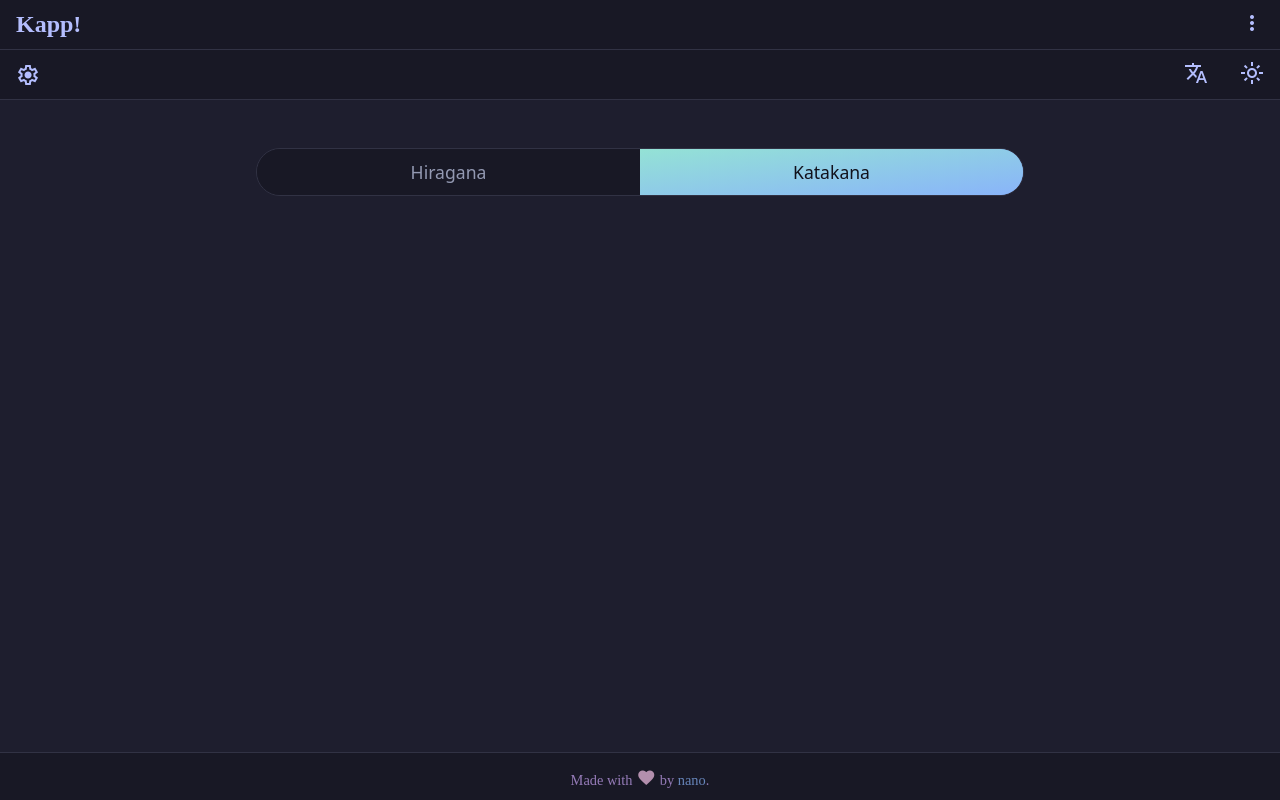
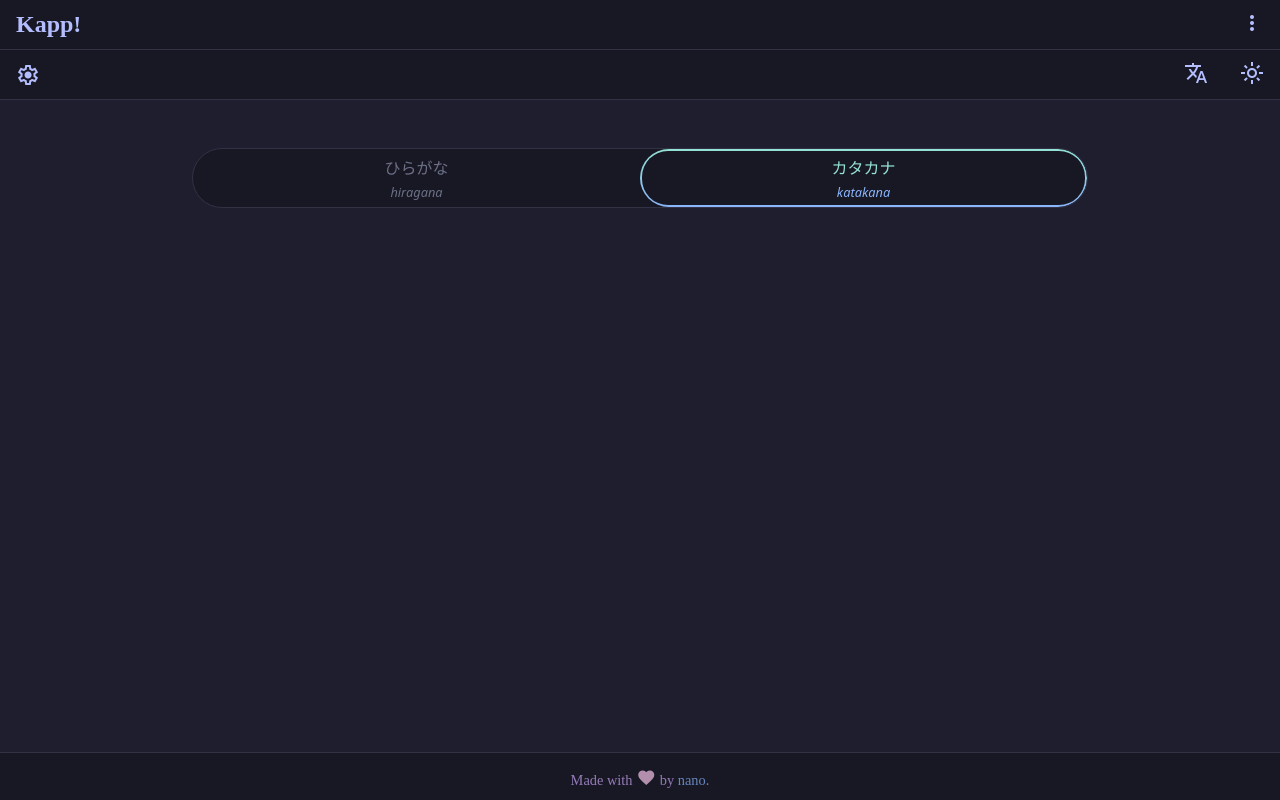
Before and after one commit to mec-nyan/kapp, a Preact app: page / in a window 1280 px wide. Built offline with nearby package versions, Linux system fonts and the light colour scheme; a web font is replaced by a local one.

Commit message:
Add styles and layout for mode selector.

```diff
--- a/src/features/home/components/modeSelector.scss
+++ b/src/features/home/components/modeSelector.scss
@@ -1,31 +1,80 @@
 .mode-selector {
-  height: 48px;
-  width: 60%;
+  height: 60px;
+  width: 70%;
   display: grid;
   grid-template-columns: 1fr 1fr;
   align-items: center;
   justify-items: center;
-  border-radius: 24px;
+  border-radius: 30px;
   overflow: hidden;
+  background-color: var(--mantle);
   border: 1px solid var(--surface0);
+  cursor: pointer;
+  /* background-image: linear-gradient(var(--crust), var(--mantle)); */
+  /* border: 1px solid var(--surface0); */
+}
+
+.mode-hiragana-outer,
+.mode-katakana-outer {
+  width: 100%;
+  height: 100%;
+  display: flex;
+  flex-direction: column;
+  justify-content: center;
+  align-items: center;
+  color: var(--overlay2);
+  border-radius: 30px;
+  background: none;
+}
+
+.mode-hiragana-outer.active,
+.mode-katakana-outer.active {
+  background-image: linear-gradient(var(--teal), var(--blue));
+  color: var(--lavender);
 }
 
 .mode-hiragana,
 .mode-katakana {
-  width: 100%;
-  height: 100%;
+  width: calc(100% - 4px);
+  height: calc(100% - 4px);
   display: flex;
-  justify-content: center;
+  flex-direction: column;
+  justify-content: space-evenly;
   align-items: center;
+  /* TODO: Use good looking japanese fonts! */
   font-family: "Ubuntu Sans", "Noto Sans", sans-serif;
-  font-size: 1.1rem;
-  background-color: var(--mantle);
-  color: var(--overlay2)
+  /* background-image: none; */
+  /* background-color: none; */
+  /* background-image: none; */
+  color: var(--overlay0);
+  border-radius: 26px;
 }
 
 .mode-hiragana.active,
 .mode-katakana.active {
-  background-color: var(--blue);
-  background-image: linear-gradient(to bottom right, var(--teal), var(--blue));
-  color: var(--crust)
+  background: var(--mantle);
 }
+
+.mode-hiragana.active .label-in-kana,
+.mode-katakana.active .label-in-kana {
+  color: var(--teal);
+}
+
+.mode-hiragana.active .label-in-romaji,
+.mode-katakana.active .label-in-romaji {
+  color: var(--blue);
+}
+
+.label-in-kana,
+.label-in-romaji {
+  background: none;
+}
+
+.label-in-kana {
+  font-size: 1rem;
+}
+
+.label-in-romaji {
+  font-style: italic;
+  font-size: 0.8rem;
+}
--- a/src/features/home/components/modeSelector.tsx
+++ b/src/features/home/components/modeSelector.tsx
@@ -3,8 +3,18 @@ import './modeSelector.scss'
 export default function ModeSelector() {
   return (
     <div className='mode-selector'>
-      <div className='mode-hiragana'>Hiragana</div>
-      <div className='mode-katakana active'>Katakana</div>
+      <div className='mode-hiragana-outer'>
+        <div className='mode-hiragana'>
+          <div className='label-in-kana'>ひらがな</div>
+          <div className='label-in-romaji'>hiragana</div>
+        </div>
+      </div>
+      <div className='mode-katakana-outer active'>
+        <div className='mode-katakana active'>
+          <div className='label-in-kana'>カタカナ</div>
+          <div className='label-in-romaji'>katakana</div>
+        </div>
+      </div>
     </div>
   )
 }
```
